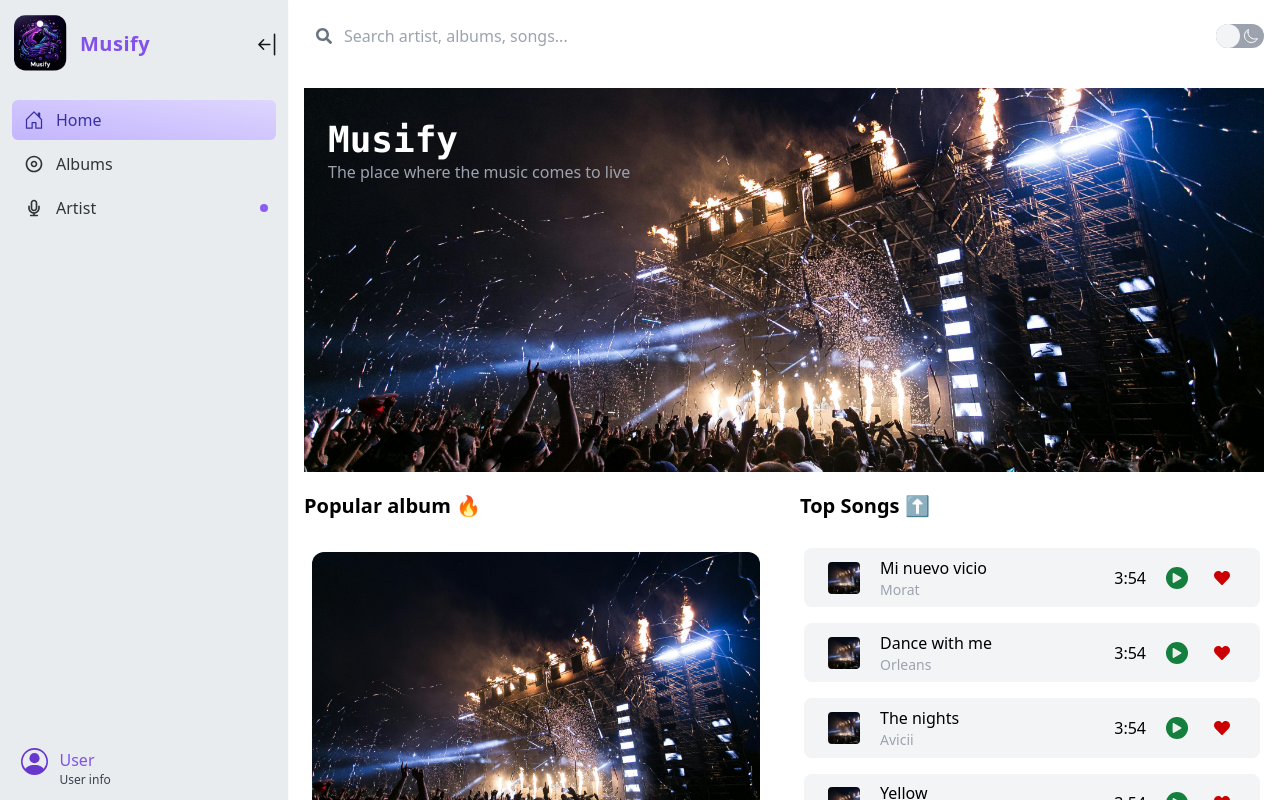
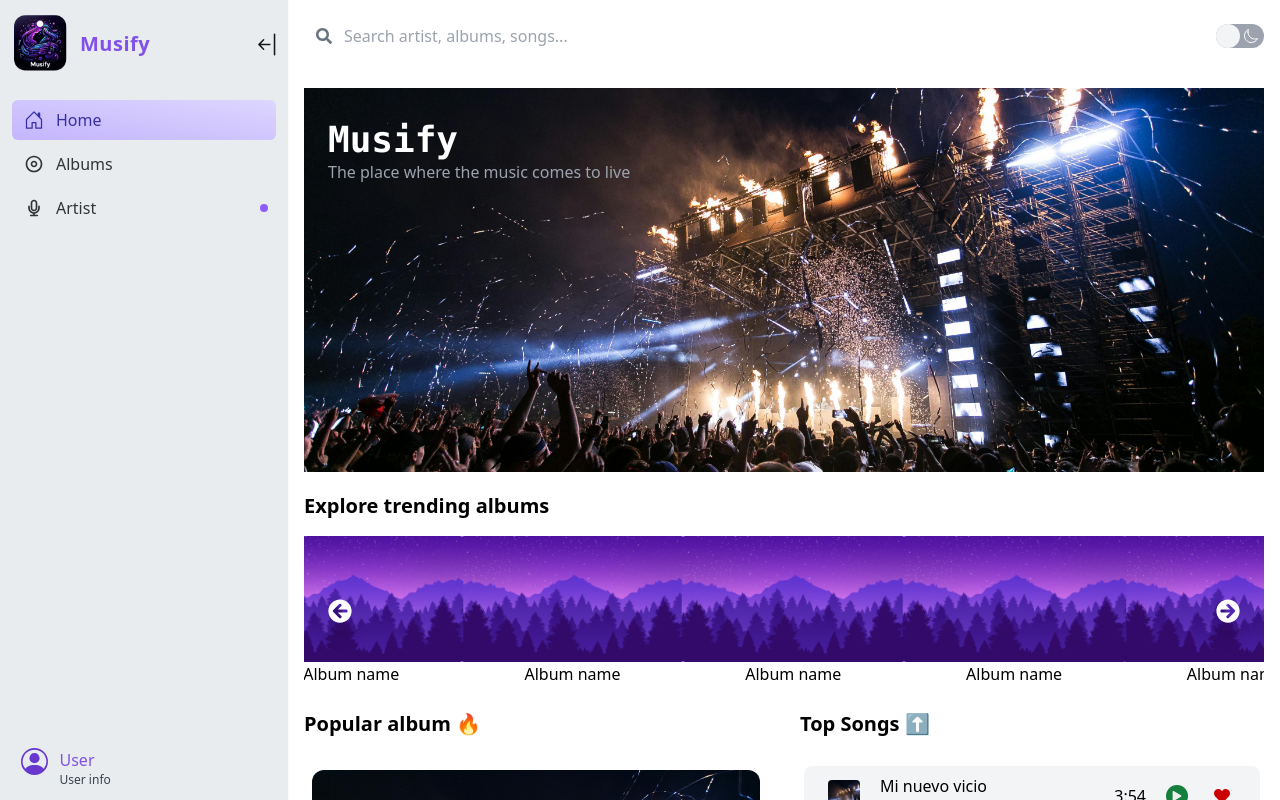
Before and after one commit to puj-course/fis_2024_g2, a React (Vite) app in the folder src/frontend/: page / in a window 1280 px wide. Shown: the top 800 px of the page. Built offline with nearby package versions, Linux system fonts and the light colour scheme.

Commit message:
Carrusel de albumes creado y añadido a la página principal

```diff
--- a/src/frontend/package.json
+++ b/src/frontend/package.json
@@ -10,6 +10,8 @@
     "preview": "vite preview"
   },
   "dependencies": {
+    "embla-carousel-autoplay": "^8.2.1",
+    "embla-carousel-react": "^8.2.1",
     "react": "^18.2.0",
     "react-dom": "^18.2.0",
     "react-icons": "^5.3.0",
--- /dev/null
+++ b/src/frontend/src/components/Carousel/Album.jsx
@@ -0,0 +1,12 @@
+import img from '../../assets/img.jpg';
+
+const Album = () => {
+    return (
+        <div className='w-56 flex flex-col items-center'>
+            <img src={img} alt="img" className='w-full object-cover rounded'/>
+            <span>Album name</span>
+        </div>
+    );
+};
+
+export default Album;
--- /dev/null
+++ b/src/frontend/src/components/Carousel/Carousel.jsx
@@ -0,0 +1,51 @@
+import React from 'react';
+import useEmblaCarousel from 'embla-carousel-react';
+import Autoplay from 'embla-carousel-autoplay'
+import { FaArrowCircleLeft, FaArrowCircleRight } from "react-icons/fa"; //
+import Album from './Album'
+
+export function Carousel() {
+  const [emblaRef, emblaApi] = useEmblaCarousel({ loop: true }, [Autoplay()]);
+
+  const scrollPrev = () => {
+    if (emblaApi) emblaApi.scrollPrev();
+  };
+
+  const scrollNext = () => {
+    if (emblaApi) emblaApi.scrollNext();
+  };
+
+  return (
+    <div className="relative">
+      <div className="embla overflow-hidden" ref={emblaRef}>
+        <div className="embla__container flex">
+          {/* Replace with your own card content */}
+          {Array.from({ length: 12 }).map((_, index) => (
+            // <div key={index} className="embla__slide flex-none p-2 w-1/3 md:w-1/3 lg:w-1/6">
+            //   <div className="bg-gray-300 h-full flex items-center justify-center">
+            //     <h2 className="text-xl font-semibold">Card {index + 1}</h2>
+            //   </div>
+            // </div>
+            <div key={index} className="embla__slide flex-none p-2 w-[70%] sm:w-[68%] md:w-[40%] lg:w-[34%] xl:w-[23%] ">
+              <Album />
+             </div>
+          ))}
+        </div>
+      </div>
+
+      <button
+        onClick={scrollPrev}
+        className="absolute top-1/2 left-4 transform -translate-y-1/2 text-white p-2 rounded-full shadow-lg"
+      >
+        <FaArrowCircleLeft className="w-6 h-6" />
+      </button>
+
+      <button
+        onClick={scrollNext}
+        className="absolute top-1/2 right-4 transform -translate-y-1/2 text-white p-2 rounded-full shadow-lg"
+      >
+        <FaArrowCircleRight className="w-6 h-6" />
+      </button>
+    </div>
+  );
+}
--- a/src/frontend/src/pages/home/HomePage.jsx
+++ b/src/frontend/src/pages/home/HomePage.jsx
@@ -3,6 +3,7 @@ import concert from "../../assets/concert.jpg";
 
 //Components
 import SongList from "../../components/songList/SongList";
+import { Carousel } from "../../components/Carousel/Carousel";
 
 const HomePage = () => {
     return (
@@ -18,7 +19,12 @@ const HomePage = () => {
                 </span>
             </div>
 
-            <div className="grid grid-cols-1 md:grid-cols-2 gap-8">
+            <h3 className="text-xl font-semibold mb-2">
+                    Explore trending albums
+            </h3>
+            <Carousel/>
+
+            <div className="grid grid-cols-1 md:grid-cols-2 gap-8 mt-4">
 
                 {/* Popular album */}
                 <div className="flex flex-col gap-6">
```
Also changed, not shown: 1 other file (tests, documents, lock files or other folders).
